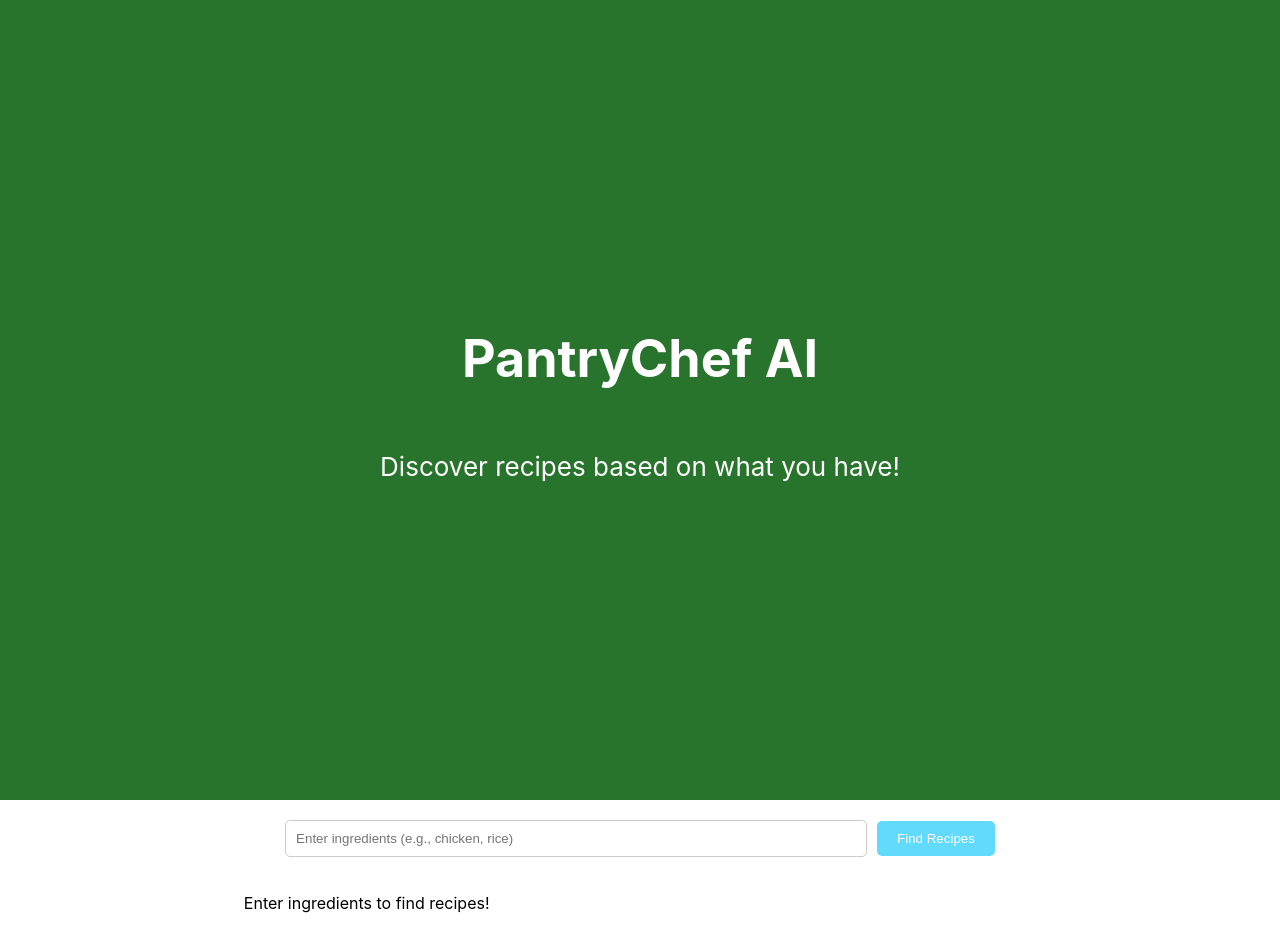
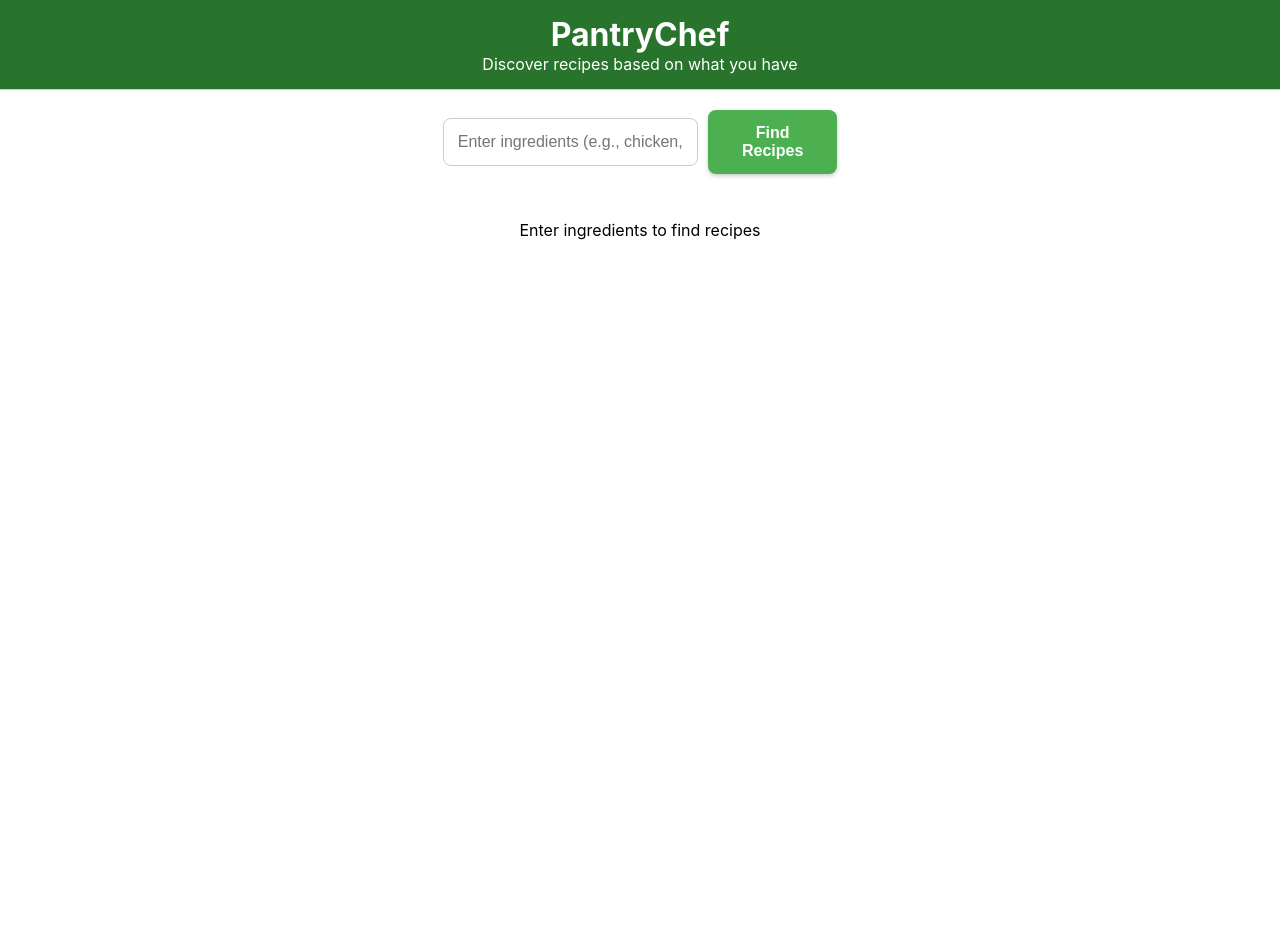
Before and after one commit to kishwan/pantrychef-ai, a React (Create React App) app in the folder frontend/: page / in a window 1280 px wide. After the commit the page ends 800 px from the top, so only its background shows below. Built offline with nearby package versions, Linux system fonts and the light colour scheme.

Commit message:
Cleanup UI and move RecipeCard to own component and move CSS to App.css

```diff
--- a/frontend/src/App.css
+++ b/frontend/src/App.css
@@ -1,38 +1,67 @@
-.App {
-  text-align: center;
+.recipe-list {
+  display: grid;
+  grid-template-columns: repeat(auto-fill, minmax(300px, 1fr));
+  gap: 25px;
+  border: '2px solid red'
 }
 
-.App-logo {
-  height: 40vmin;
-  pointer-events: none;
+.recipe-card {
+  border: 1px solid #eee;
+  border-radius: 10px;
+  overflow: hidden;
+  box-shadow: 0 4px 12px rgba(0,0,0,0.15);
+  display: flex;
+  flex-direction: column;
 }
 
-@media (prefers-reduced-motion: no-preference) {
-  .App-logo {
-    animation: App-logo-spin infinite 20s linear;
-  }
+.recipe-card img {
+  width: 100%;
+  height: 220px;
+  object-fit: cover;
 }
 
-.App-header {
-  background-color: #282c34;
-  min-height: 100vh;
+.recipe-content {
+  padding: 15px;
+  flex-grow: 1;
   display: flex;
   flex-direction: column;
-  align-items: center;
-  justify-content: center;
-  font-size: calc(10px + 2vmin);
-  color: white;
 }
 
-.App-link {
-  color: #61dafb;
+.ai-section input {
+  width: 100%;
+  padding: 10px;
+  margin-bottom: 10px;
+  border-radius: 5px;
+  border: 1px solid #ccc;
 }
 
-@keyframes App-logo-spin {
-  from {
-    transform: rotate(0deg);
-  }
-  to {
-    transform: rotate(360deg);
-  }
+.ai-section button {
+  width: 100%;
+  padding: 10px;
+  border-radius: 5px;
+  border: none;
+  background-color: #28a745;
+  color: white;
+  font-weight: bold;
+  cursor: pointer;
 }
+
+.ai-answer {
+  margin-top: 10px;
+  padding: 10px;
+  border-left: 3px solid #28a745;
+  background-color: #e9f5e9;
+  font-size: 0.9em;
+}
+
+.details-link {
+  display: inline-block;
+  margin-top: auto;
+  padding: 10px 15px;
+  background-color: #007bff;
+  color: white;
+  text-decoration: none;
+  border-radius: 5px;
+  text-align: center;
+  font-weight: bold;
+}
--- a/frontend/src/App.js
+++ b/frontend/src/App.js
@@ -1,5 +1,6 @@
-import React, { useState } from 'react';
+import { useState } from 'react';
 import './App.css';
+import RecipeCard from './RecipeCard';
 
 function App() {
   const [recipes, setRecipes] = useState([]);
@@ -20,14 +21,15 @@ function App() {
       return;
     }
 
-    const ingredientList = ingredients.split(',').map(item => item.trim()).filter(item => item !== '');
+    const ingredientList = ingredients
+      .split(',')
+      .map(item => item.trim())
+      .filter(item => item !== '');
 
     try {
       const response = await fetch(`${BACKEND_URL}/recipes/suggest`, {
         method: 'POST',
-        headers: {
-          'Content-Type': 'application/json',
-        },
+        headers: { 'Content-Type': 'application/json' },
         body: JSON.stringify({ ingredients: ingredientList }),
       });
 
@@ -52,55 +54,69 @@ function App() {
   };
 
   return (
-    <div className="App">
-      <header className="App-header" style={{ backgroundColor: '#29742dff'}}>
-        <h1>PantryChef AI</h1>
-        <p>Discover recipes based on what you have!</p>
+    <div className="App" style={{ minHeight: '100vh', display: 'flex', flexDirection: 'column' }}>
+      <header className="App-header" style={{
+        padding: '15px',
+        textAlign: 'center',
+        backgroundColor: '#29742dff',
+        borderBottom: '1px solid #ccc',
+        color: 'white'
+      }}>
+        <h1 style={{ margin: '0', fontSize: '2em' }}>PantryChef</h1>
+        <p style={{ margin: '0', fontSize: '1em' }}>Discover recipes based on what you have</p>
       </header>
 
-      <main style={{ padding: '20px', maxWidth: '800px', margin: '0 auto' }}>
-        <form onSubmit={handleSubmit} style={{ marginBottom: '20px' }}>
+      <main style={{
+        padding: '20px',
+        maxWidth: '1200px',
+        margin: '0 auto',
+        flex: 1
+      }}>
+        <form onSubmit={handleSubmit} style={{
+          marginBottom: '30px',
+          display: 'flex',
+          justifyContent: 'center',
+          alignItems: 'center',
+          gap: '10px'
+        }}>
           <input
             type="text"
             value={ingredientsInput}
             onChange={(e) => setIngredientsInput(e.target.value)}
-            placeholder="Enter ingredients (e.g., chicken, rice)"
-            style={{ width: '70%', padding: '10px', marginRight: '10px', borderRadius: '5px', border: '1px solid #ccc' }}
+            placeholder="Enter ingredients (e.g., chicken, rice, onions)"
+            style={{
+              width: 'clamp(200px, 70%, 500px)',
+              padding: '14px',
+              borderRadius: '8px',
+              border: '1px solid #ccc',
+              fontSize: '1em'
+            }}
           />
-          <button type="submit" style={{ padding: '10px 20px', borderRadius: '5px', border: 'none', backgroundColor: '#61dafb', color: 'white', cursor: 'pointer' }}>
+          <button type="submit" style={{
+            padding: '14px 24px',
+            borderRadius: '8px',
+            border: 'none',
+            backgroundColor: '#4CAF50',
+            color: 'white',
+            cursor: 'pointer',
+            fontSize: '1em',
+            fontWeight: 'bold',
+            boxShadow: '0 2px 4px rgba(0,0,0,0.2)'
+          }}>
             Find Recipes
           </button>
         </form>
 
-        {loading && <p>Loading recipes...</p>}
-        {error && <p style={{ color: 'red' }}>Error: {error}</p>}
+        {loading && <p style={{ textAlign: 'center' }}>Loading recipes...</p>}
+        {error && <p style={{ color: 'red', textAlign: 'center' }}>Error: {error}</p>}
 
-        <div className="recipe-list" style={{ display: 'grid', gridTemplateColumns: 'repeat(auto-fill, minmax(250px, 1fr))', gap: '20px' }}>
+        <div className="recipe-list">
           {recipes.length > 0 ? (
             recipes.map((recipe) => (
-              <div key={recipe.id} className="recipe-card" style={{ border: '1px solid #eee', borderRadius: '8px', overflow: 'hidden', boxShadow: '0 2px 5px rgba(0,0,0,0.1)' }}>
-                {recipe.thumbnail && (
-                  <img
-                    src={recipe.thumbnail}
-                    alt={recipe.name}
-                    style={{ width: '100%', height: '180px', objectFit: 'cover' }}
-                    onError={(e) => { e.target.onerror = null; e.target.src = 'https://placehold.co/250x180/cccccc/000000?text=No+Image'; }}
-                  />
-                )}
-                <div style={{ padding: '15px' }}>
-                  <h3 style={{ margin: '0 0 10px 0', fontSize: '1.2em' }}>{recipe.name}</h3>
-                  <p style={{ fontSize: '0.9em', color: '#555' }}>
-                    Category: {recipe.category} | Area: {recipe.area}
-                  </p>
-                  <a href={`https://www.themealdb.com/meal/${recipe.id}`} target="_blank" rel="noopener noreferrer"
-                     style={{ display: 'inline-block', marginTop: '10px', padding: '8px 15px', backgroundColor: '#007bff', color: 'white', textDecoration: 'none', borderRadius: '5px' }}>
-                    View Details
-                  </a>
-                </div>
-              </div>
+              <RecipeCard key={recipe.id} recipe={recipe} backendUrl={BACKEND_URL} />
             ))
           ) : (
-            !loading && !error && <p>Enter ingredients to find recipes!</p>
+            !loading && !error && <p style={{ textAlign: 'center' }}>Enter ingredients to find recipes</p>
           )}
         </div>
       </main>
--- /dev/null
+++ b/frontend/src/RecipeCard.js
@@ -0,0 +1,88 @@
+import { useState } from 'react';
+
+export default function RecipeCard({ recipe, backendUrl }) {
+  const [aiQuestion, setAiQuestion] = useState('');
+  const [aiAnswer, setAiAnswer] = useState('');
+  const [loadingAi, setLoadingAi] = useState(false);
+
+  const handleAskQuestion = async (event) => {
+    event.preventDefault();
+    if (!aiQuestion.trim()) {
+      alert("Please type a question.");
+      return;
+    }
+
+    setLoadingAi(true);
+    setAiAnswer('');
+
+    try {
+      const response = await fetch(`${backendUrl}/recipes/ask`, {
+        method: 'POST',
+        headers: { 'Content-Type': 'application/json' },
+        body: JSON.stringify({
+          question: aiQuestion,
+          recipe_context: recipe.instructions
+        })
+      });
+
+      if (!response.ok) {
+        const errorData = await response.json();
+        throw new Error(`HTTP Error: ${errorData.detail} ${response.status}`);
+      }
+
+      const data = await response.json();
+      setAiAnswer(data.answer);
+    } catch (err) {
+      console.error("Failed inference:", err);
+      setAiAnswer(`Error: ${err.message || "An unknown error occurred."}`);
+    } finally {
+      setLoadingAi(false);
+    }
+  };
+
+  return (
+    <div className="recipe-card">
+      {recipe.thumbnail && (
+        <img
+          src={recipe.thumbnail}
+          alt={recipe.name}
+          onError={(e) => { e.target.src = 'https://placehold.co/300x220/cccccc/000000?text=No+Image'; }}
+        />
+      )}
+      <div className="recipe-content">
+        <h3>{recipe.name}</h3>
+        <p>Category: {recipe.category} | Area: {recipe.area}</p>
+
+        {recipe.instructions && (
+          <div className="ai-section">
+            <form onSubmit={handleAskQuestion}>
+              <input
+                type="text"
+                value={aiQuestion}
+                onChange={(e) => setAiQuestion(e.target.value)}
+                placeholder="Ask about this recipe..."
+              />
+              <button type="submit">Ask AI</button>
+            </form>
+
+            {loadingAi && <p className="thinking">Thinking...</p>}
+            {aiAnswer && (
+              <div className="ai-answer">
+                <strong>Answer:</strong> {aiAnswer}
+              </div>
+            )}
+          </div>
+        )}
+
+        <a
+          href={`https://www.themealdb.com/meal/${recipe.id}`}
+          target="_blank"
+          rel="noopener noreferrer"
+          className="details-link"
+        >
+          View Details
+        </a>
+      </div>
+    </div>
+  );
+}
```
Also changed, not shown: 1 other file (tests, documents, lock files or other folders).
